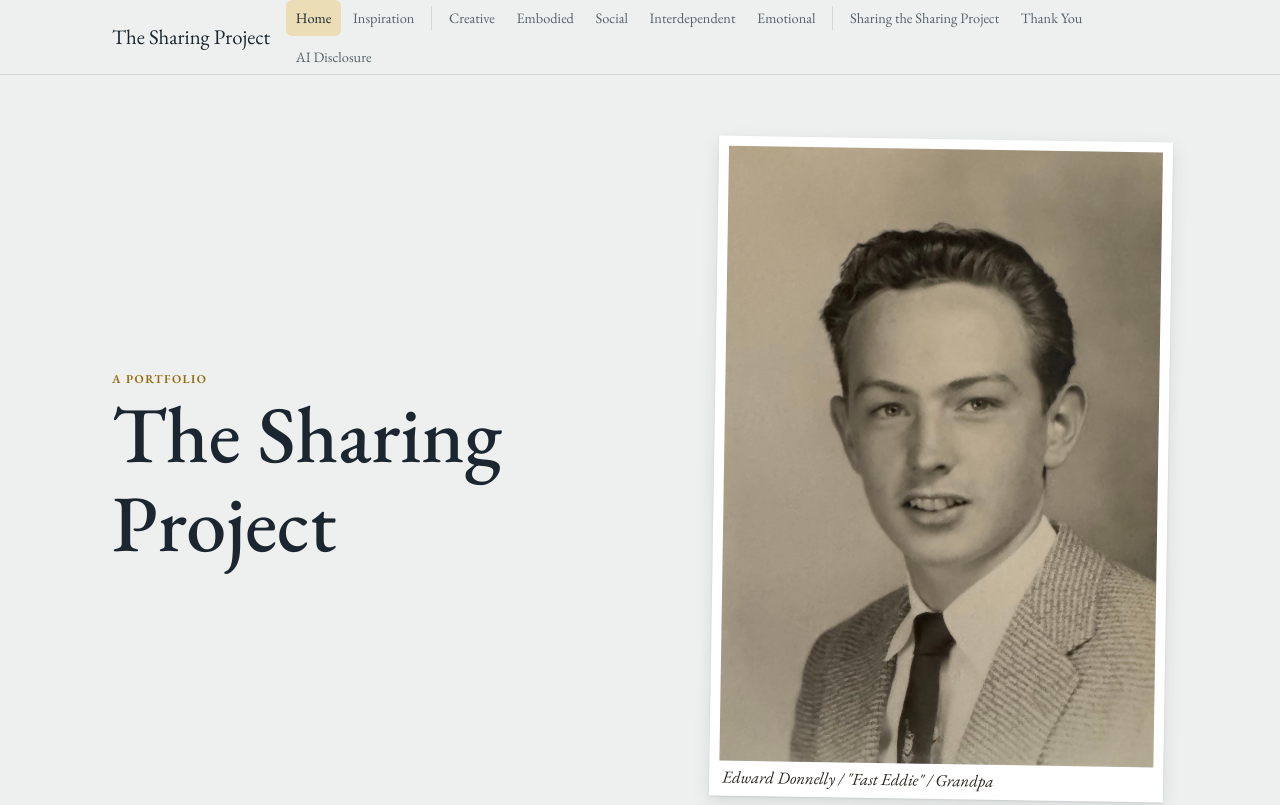
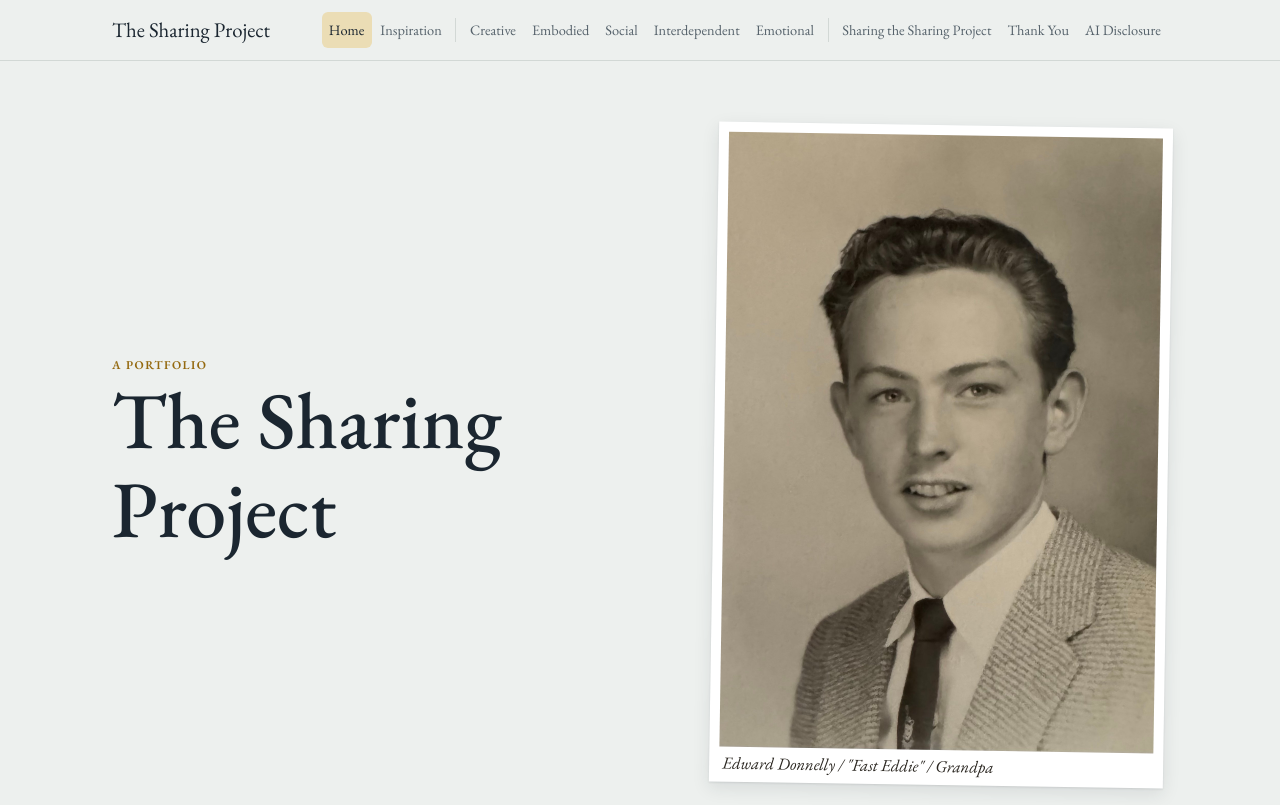
Before and after one commit to jenniferlong568/sharing, a plain HTML site: page index.html in a window 1280 px wide. Shown: the top 805 px of the page. Drawn offline with nearby package versions, Linux system fonts and the light colour scheme; a web font is replaced by a local one.

Commit message:
One-line menu; remove Reflection from Sharing the Sharing Project
Co-Authored-By: Claude Opus 5.5 <noreply@anthropic.com>

```diff
--- a/index.html
+++ b/index.html
@@ -1,4 +1,5 @@
-<!doctype html><html><head><meta charset=utf8><meta name=viewport content="width=device-width,initial-scale=1,viewport-fit=cover"><style>:root{color-scheme:light;box-sizing:border-box;padding-top:env(safe-area-inset-top,0px);padding-bottom:env(safe-area-inset-bottom,0px)}html{scroll-padding-top:env(safe-area-inset-top,0px)}body{margin:0;padding:0;font:14px -apple-system,BlinkMacSystemFont,sans-serif;background:#fff;color:#000}img{max-width:100%}[hidden]:not([hidden=until-found i]){display:none!important}</style></head><body><title>The Sharing Project</title>
+<!doctype html><html><head><meta charset=utf8><meta name=viewport content="width=device-width,initial-scale=1,viewport-fit=cover"><style>:root{color-scheme:light;box-sizing:border-box;padding-top:env(safe-area-inset-top,0px);padding-bottom:env(safe-area-inset-bottom,0px)}html{scroll-padding-top:env(safe-area-inset-top,0px)}body{margin:0;padding:0;font:14px -apple-system,BlinkMacSystemFont,sans-serif;background:#fff;color:#000}img{max-width:100%}[hidden]:not([hidden=until-found i]){display:none!important}</style></head><body>
+<title>The Sharing Project</title>
 <meta name="claude:viewport-fit-sides" content="cover">
 <link rel="stylesheet" href="https://fonts.googleapis.com/css2?family=EB+Garamond:ital,wght@0,400..800;1,400..800&amp;family=Gloock&amp;family=Caveat:wght@500&amp;family=Figtree:wght@400;600&amp;display=swap">
 <style id="sp-style">
@@ -39,8 +40,8 @@ h1,h2,h3{font-family:var(--f-display);font-weight:500;text-wrap:balance;line-hei
 .top{position:sticky;top:env(safe-area-inset-top,0px);z-index:20;background:color-mix(in srgb,var(--paper) 92%,transparent);backdrop-filter:blur(8px);border-bottom:1px solid var(--line)}
 .top .wrap{display:flex;align-items:center;gap:1rem;min-height:3.75rem}
 .brand{font-family:var(--f-display);font-size:1.3rem;text-decoration:none;color:var(--ink);white-space:nowrap;margin-right:auto}
-.nav{display:flex;gap:.15rem;flex-wrap:wrap;font-family:var(--f-ui);font-size:.9rem}
-.nav a{text-decoration:none;color:var(--muted);padding:.4rem .6rem;border-radius:6px;white-space:nowrap}
+.nav{display:flex;gap:.1rem;flex-wrap:nowrap;font-family:var(--f-ui);font-size:.9rem}
+.nav a{text-decoration:none;color:var(--muted);padding:.4rem .45rem;border-radius:6px;white-space:nowrap}
 .nav a:hover{color:var(--ink);background:var(--surface)}
 .nav a[aria-current="page"]{color:var(--ink);background:var(--gold-soft)}
 .nav .sep{width:1px;background:var(--line);margin:.35rem .3rem}
@@ -538,7 +539,9 @@ main[data-page="creative"] .media-title,main[data-page="creative"] .media-cap{te
     }
     if (!s.pages.credits) s.pages.credits = { title: "Sharing", lede: "", cover: null, sections: [{ id: "cr-main", title: "", kicker: "", addLabel: "Add to this page", suggest: ["credits", "text"], blocks: [{ id: "names-1", type: "credits", title: "", items: [] }] }] };
     if (!s.pages.ai) s.pages.ai = { title: "AI Disclosure", lede: "", cover: null, sections: [{ id: "ai-main", title: "", kicker: "", addLabel: "Add to this page", suggest: ["text"], blocks: [{ id: "ai-text-1", type: "text", heading: "", body: "This website was designed and built with help from Claude, an AI assistant made by Anthropic. I described what I wanted each page to look like and do, and Claude wrote the code for the layout, menus, dropdowns, song player, timeline and other features." }] }] };
-    DOMAINS.map(d => ({ key: d.key })).concat([{ key: "sharing" }]).forEach(d => {
+    /* Sharing the Sharing Project has no Reflection; drop it while it is still empty */
+    if (s.pages.sharing) s.pages.sharing.sections = s.pages.sharing.sections.filter(x => !(x.reflect && !x.blocks.length));
+    DOMAINS.forEach(d => {
       const p = s.pages[d.key];
       if (p && !p.sections.some(x => x.reflect)) p.sections.push({ id: "reflection", title: "Reflection", kicker: "", reflect: true, suggest: ["text", "quote", "photos"], blocks: [] });
     });
@@ -2091,4 +2094,5 @@ main[data-page="creative"] .media-title,main[data-page="creative"] .media-cap{te
     render();
   })();
 })();
-</script></body></html>
+</script>
+</body></html>
```
